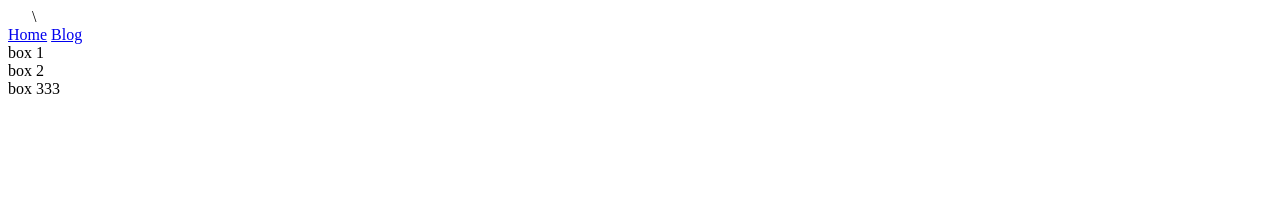
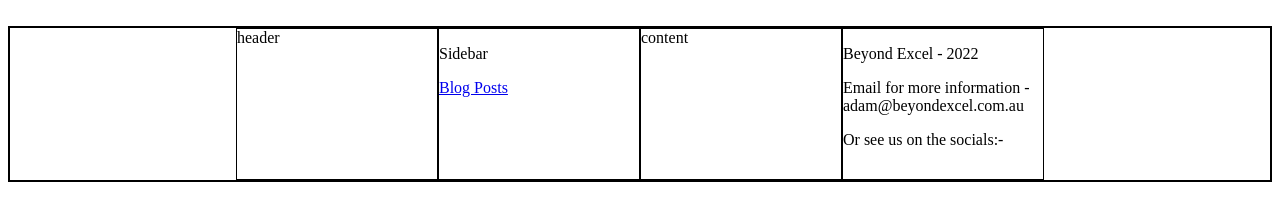
Before and after one commit to adamskirees/project-1, a plain HTML site: page index.html in a window 1280 px wide. Drawn offline with Linux system fonts and the light colour scheme.

Commit message:
feat change

```diff
--- a/index.html
+++ b/index.html
@@ -1,39 +1,32 @@
 <!DOCTYPE html>
 <html lang="en">
-    <head>      \
+    <head>
     <meta charset="utf-8" />
     <meta content="width=device-width, initial-scale=1, maximum-scale=1" name="viewport"/>
     <title>Beyond Excel Blog</title>
     <meta name="description" content="Example" />
+    <link rel="stylesheet" href="css/index.css">
     </head>
-    <body>
 
+<body>
 
         <div class = "container">
-            <div id = "heading">
-                <nav>
-                    <div class="mainmenu">
-                        <a href="#home">Home</a>
-                        <a href="#blog">Blog</a>
-                      </div>
-                </nav>
+            <div class="header box">header</div>
+            <div class="sidebar box"><p>Sidebar</p>
+                <a href="blog.html">Blog Posts</a>
+
             </div>
+            <div class="content box">content</div>
+            <div class="footer box"><p>Beyond Excel - 2022</p>
+                <p>Email for more information - adam@beyondexcel.com.au</p>
+                <p>Or see us on the socials:- </p>
+                <div class="socials">
+                    <img src="" >
 
-            <section> <!--the main text section-->
-                <div class="box" id="one">box 1</div>
-                <div class="box" id="two">box 2</div>
-                <div class="box" id="two">box 333</div>
+                </div>
 
-            </section><!--ending the main text section-->
+            </div>
+         </div>
 
-
-
-
-
-
-
-
-        </div>
-
-    </body>
+ </body>
  </html>
```
